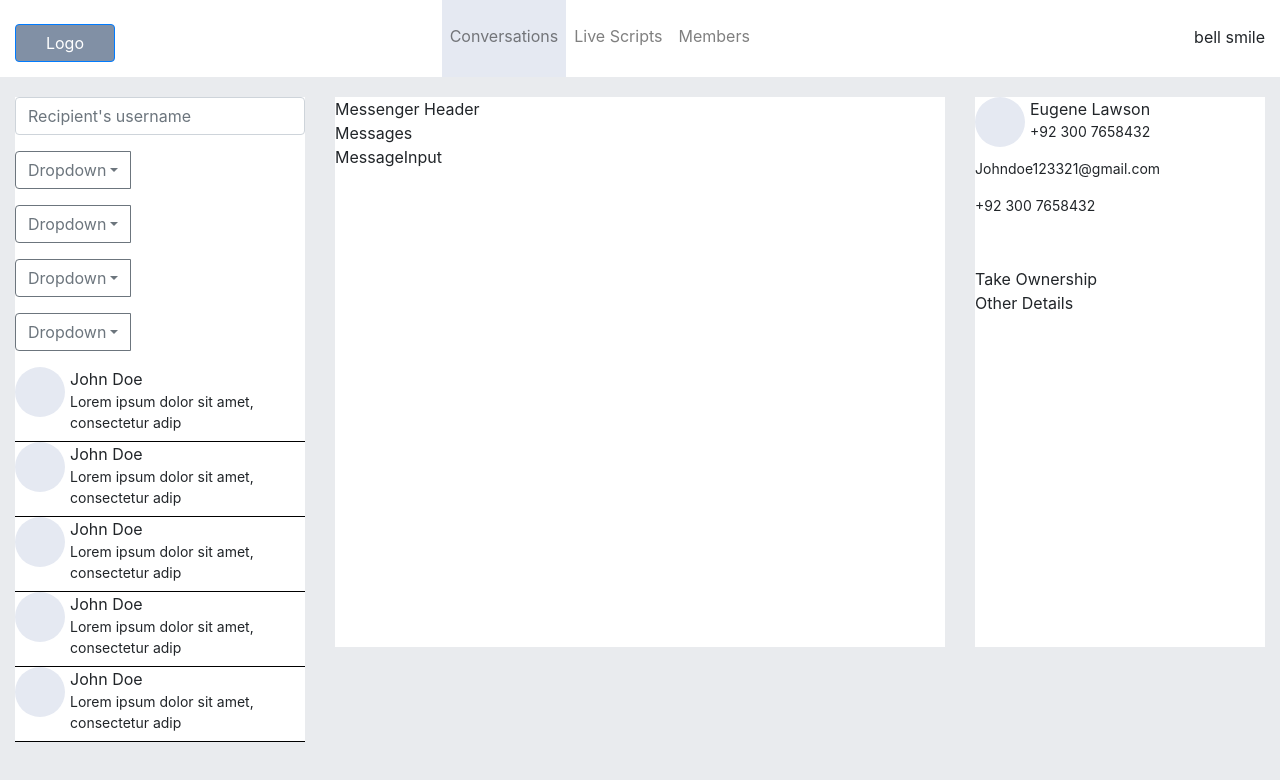
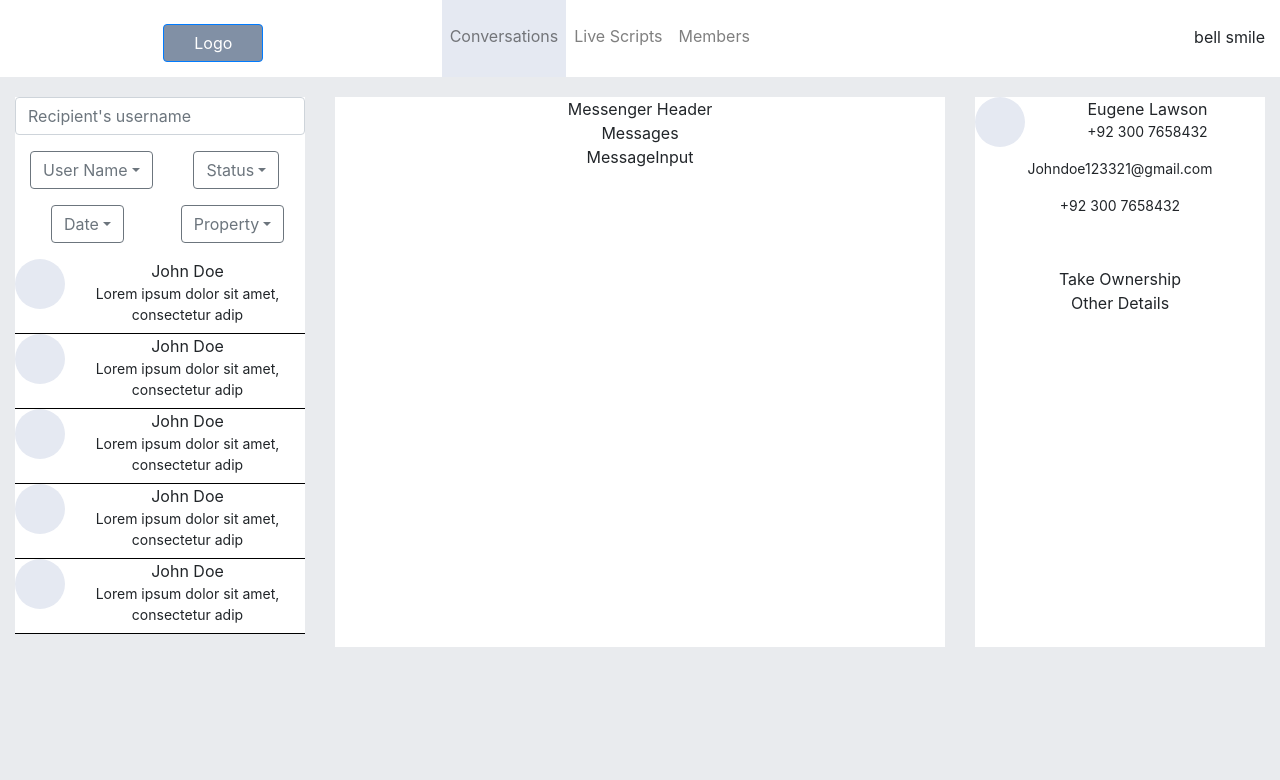
Before and after one commit to Shakeel-Ur-Rehman/marvel-chat, a React (Create React App) app: page / in a window 1280 px wide. Shown: the top 780 px of the page. Built offline with nearby package versions, Linux system fonts and the light colour scheme.

Commit message:
set dropdown positions

```diff
--- a/src/components/Dropdowns.js
+++ b/src/components/Dropdowns.js
@@ -1,15 +1,18 @@
 import React from 'react'
-import {InputGroup,Dropdown,DropdownButton} from "react-bootstrap"
+import "../App.css"
+import {InputGroup,Dropdown,DropdownButton, Container, Row,Col} from "react-bootstrap"
 
 export default function Dropdowns() {
   return (
     <div>
+      <Container>
+      <Row>
+        <Col>
     <InputGroup className="mb-3">
     <DropdownButton
-      as={InputGroup.Prepend}
       variant="outline-secondary"
-      title="Dropdown"
-      id="input-group-dropdown-1"
+      title="User Name"
+
     >
       <Dropdown.Item href="#">Action</Dropdown.Item>
       <Dropdown.Item href="#">Another action</Dropdown.Item>
@@ -18,12 +21,13 @@
       <Dropdown.Item href="#">Separated link</Dropdown.Item>
     </DropdownButton>
   </InputGroup>
-  <InputGroup className="mb-3">
+  </Col>
+  <Col>  <InputGroup className="mb-3">
     <DropdownButton
-      as={InputGroup.Prepend}
       variant="outline-secondary"
-      title="Dropdown"
-      id="input-group-dropdown-1"
+      title="Status"
+     style={{width:"100%"}}
+      id="status"
     >
       <Dropdown.Item href="#">Action</Dropdown.Item>
       <Dropdown.Item href="#">Another action</Dropdown.Item>
@@ -32,12 +36,16 @@
       <Dropdown.Item href="#">Separated link</Dropdown.Item>
     </DropdownButton>
   </InputGroup>
+  </Col>
+  </Row>
+  <Row>
+    <Col>
   <InputGroup className="mb-3">
   <DropdownButton
-    as={InputGroup.Prepend}
     variant="outline-secondary"
-    title="Dropdown"
-    id="input-group-dropdown-1"
+    title="Date"
+    id="date"
+    style={{width:"100%"}}
   >
     <Dropdown.Item href="#">Action</Dropdown.Item>
     <Dropdown.Item href="#">Another action</Dropdown.Item>
@@ -46,12 +54,14 @@
     <Dropdown.Item href="#">Separated link</Dropdown.Item>
   </DropdownButton>
 </InputGroup>
+</Col>
+<Col>
 <InputGroup className="mb-3">
 <DropdownButton
-  as={InputGroup.Prepend}
   variant="outline-secondary"
-  title="Dropdown"
-  id="input-group-dropdown-1"
+  title="Property"
+  style={{width:"100%"}}
+  id="property"
 >
   <Dropdown.Item href="#">Action</Dropdown.Item>
   <Dropdown.Item href="#">Another action</Dropdown.Item>
@@ -60,6 +70,9 @@
   <Dropdown.Item href="#">Separated link</Dropdown.Item>
 </DropdownButton>
 </InputGroup>
+</Col>
+</Row>
+</Container>
 </div>
   )
 }
```
